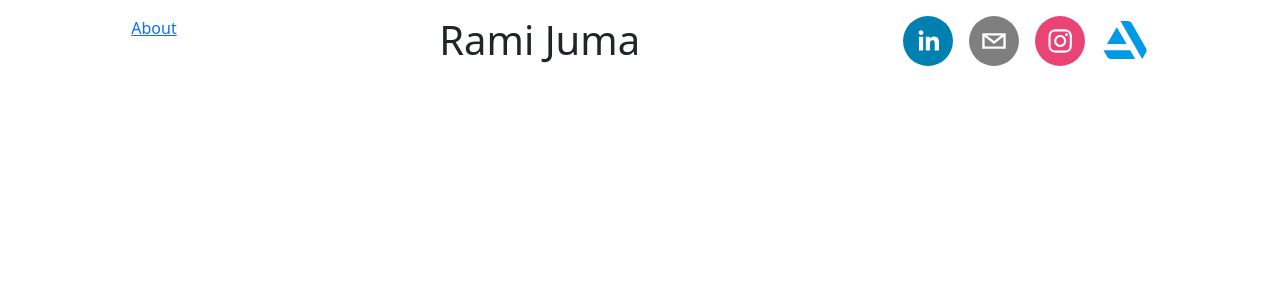
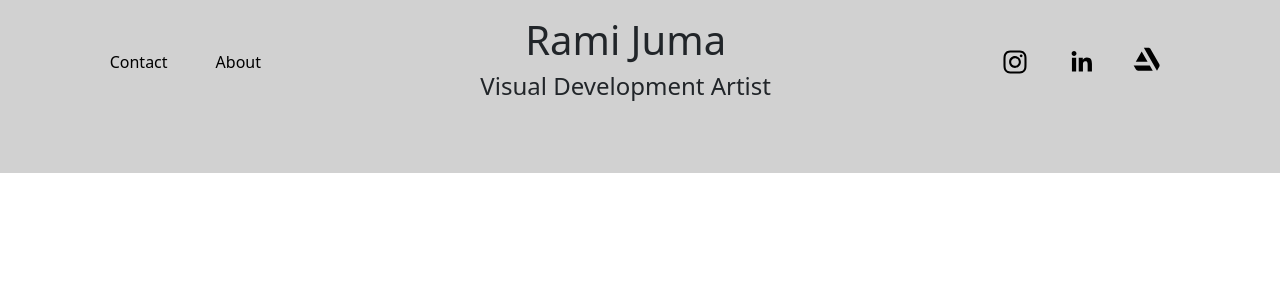
Before and after one commit to Khaled-AlKhateeb/visual-illustrator-portfolio-RJ, a React (Create React App) app: page / in a window 1280 px wide. Shown: the top 300 px of the page. Built offline with nearby package versions, Linux system fonts and the light colour scheme; no server answers.

Commit message:
Added some styling

```diff
--- a/public/index.html
+++ b/public/index.html
@@ -24,7 +24,7 @@
       work correctly both with client-side routing and a non-root public URL.
       Learn how to configure a non-root public URL by running `npm run build`.
     -->
-    <title>React App</title>
+    <title>Rami Juma</title>
   </head>
   <body>
     <noscript>You need to enable JavaScript to run this app.</noscript>
--- a/src/App.css
+++ b/src/App.css
@@ -1,3 +1,8 @@
+a {
+  text-decoration: none;
+  color: black;
+}
+
 .upload-container {
   display: flex;
   flex-direction: column;
@@ -42,18 +47,35 @@
 .main-container {
   display: flex;
   flex-direction: column;
+  background-color: rgb(209, 209, 209);
 }
 
 .header {
   display: flex;
   justify-content: space-around;
+  align-items: center;
   margin-top: 1rem;
-  margin-bottom: 1rem;
+  margin-bottom: 4rem;
+}
+
+.links-container {
+  display: flex;
+  gap: 3rem;
+}
+
+.title-container {
+  display: flex;
+  flex-direction: column;
+  text-align: center;
 }
 
 .media-container {
   display: flex;
   gap: 1rem;
+}
+
+.artstation-btn {
+  display: flex;
 }
 
 .artstation {
@@ -62,3 +84,11 @@
   align-items: center;
   width: 3rem;
 }
+
+.image-container {
+  display: flex;
+  flex-direction: column;
+  width: 90%;
+  margin: auto;
+  gap: 1rem;
+}
--- a/src/App.js
+++ b/src/App.js
@@ -1,6 +1,7 @@
 import Upload from './components/Upload';
 import ListFiles from './components/ListFiles';
 import About from './components/About';
+import Contact from './components/Contact';
 import { BrowserRouter, Route, Routes } from 'react-router-dom';
 
 import './App.css';
@@ -13,6 +14,7 @@ function App() {
           <Route path="/" element={<ListFiles />} />
           <Route path='/upload' element={<Upload />} />
           <Route path='/about' element={<About />} />
+          <Route path='/contact' element={<Contact />} />
         </Routes>
       </BrowserRouter>
     </div>
--- a/src/components/About.js
+++ b/src/components/About.js
@@ -1,7 +1,7 @@
 function About() {
   return (
     <div>
-
+      <h1>About me</h1>
     </div>
   )
 }
--- /dev/null
+++ b/src/components/Contact.js
@@ -0,0 +1,9 @@
+function Contact() {
+  return (
+    <div>
+      <h1>Contact me</h1>
+    </div>
+  )
+}
+
+export default Contact;
--- a/src/components/ListFiles.js
+++ b/src/components/ListFiles.js
@@ -22,18 +22,23 @@ function ListFiles() {
   return (
     <div className="main-container">
       <header className="header">
-        <Link to="/about">About</Link>
-        <h1>Rami Juma</h1>
+        <div className="links-container">
+          <Link to="/contact">Contact</Link>
+          <Link to="/about">About</Link>
+        </div>
+        <div className="title-container">
+          <h1>Rami Juma</h1>
+          <h4>Visual Development Artist</h4>
+        </div>
         <div className="media-container">
-          <SocialIcon url='https://www.linkedin.com/in/ramijuma/' />
-          <SocialIcon url='mailto:rami.juma@gmail.com' />
-          <SocialIcon url='https://www.instagram.com/ramijuma/' />
+          <SocialIcon url='https://www.instagram.com/ramijuma/' bgColor='#00000000' fgColor='#000' />
+          <SocialIcon url='https://www.linkedin.com/in/ramijuma/' bgColor='#00000000' fgColor='#000' />
           <a className="artstation-btn" href='https://www.artstation.com/ramijuma'>
-            <img className="artstation" src={artstation} />
+            <img className="artstation" src={artstation} alt='artstation logo' />
           </a>
         </div>
       </header>
-      <div id='imageContainer'>
+      <div id='imageContainer' className='image-container'>
       </div>
     </div>
   );
--- a/src/components/Upload.js
+++ b/src/components/Upload.js
@@ -34,12 +34,12 @@ function Upload() {
         const resetPercent = async (percent) => {
           await delay(2000);
 
-          if (percent == 100) {
+          if (percent === 100) {
             setFile('');
             setPercent(0);
           };
         }
-        if (percent == 100) {
+        if (percent === 100) {
           uploadDone.innerHTML = 'Uploaded Successfully';
           setTimeout(function () {
             uploadDone.innerHTML = '';
```
Also changed, not shown: src/assets/artstation.svg.
